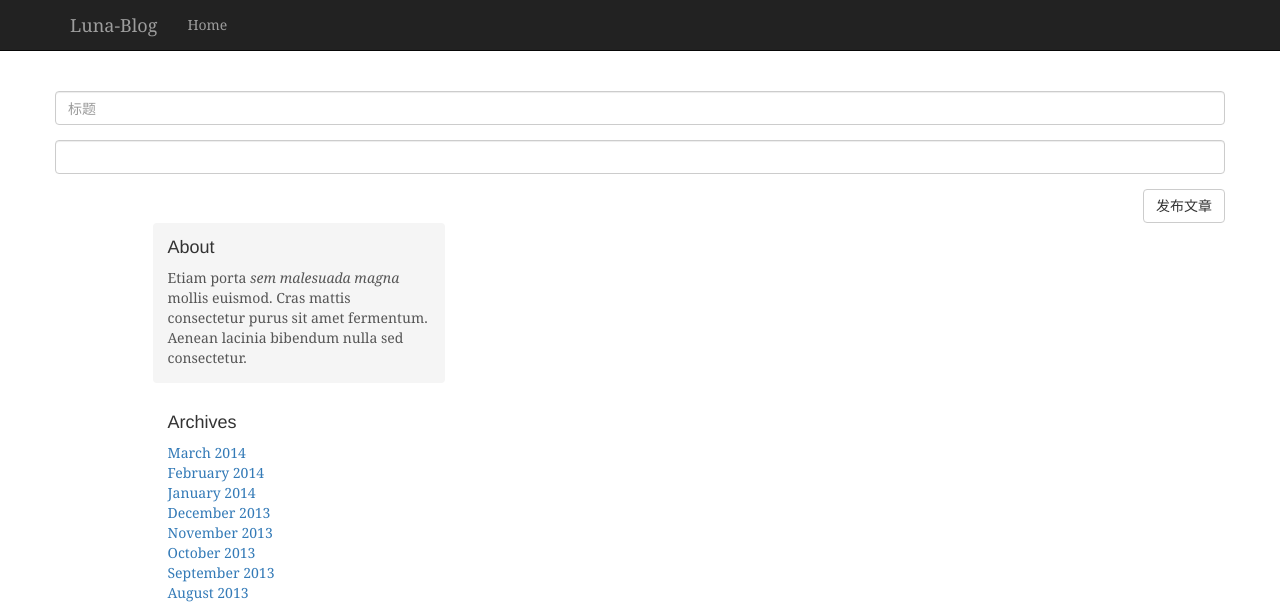
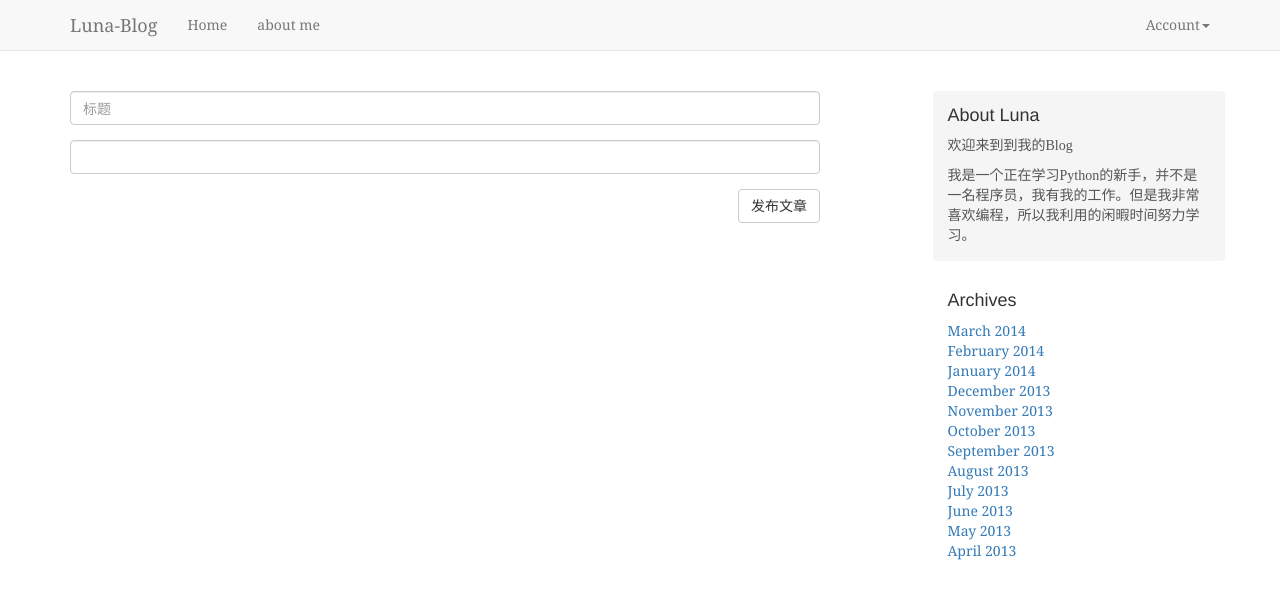
Before and after one commit to luna825/blog, a Flask app: page /admin/post in a window 1280 px wide. Shown: the top 604 px of the page. Run offline with Flask 2, Linux system fonts and the light colour scheme; a user stored in the database is signed in; some libraries are stand-ins or nearby versions.

Commit message:
个人说明和blog的编辑

```diff
--- a/app/admin/views.py
+++ b/app/admin/views.py
@@ -16,6 +16,10 @@ def login():
 			return redirect(request.args.get('next') or url_for('main.index'))
 		flash('用户名或密码错误')
 	return render_template('admin/login.html',form = form)
+@admin.route('/logout')
+def logout():
+	logout_user()
+	return redirect(url_for('main.index'))
 
 @admin.route('/post',methods=["GET","POST"])
 @login_required
@@ -28,3 +32,17 @@ def post():
 		db.session.add(post)
 		return redirect(url_for('main.index'))
 	return render_template('admin/post.html',form=form)
+
+@admin.route('/edit-post/<int:id>',methods=["GET","POST"])
+@login_required
+def edit_post(id):
+	post = Post.query.get_or_404(id)
+	form = PostForm()
+	if form.validate_on_submit():
+		post.title = form.title.data
+		post.body = form.body.data
+		db.session.add(post)
+		return redirect(url_for('main.index'))
+	form.title.data = post.title
+	form.body.data = post.body
+	return render_template('admin/post.html',form=form)
--- a/app/static/blog.css
+++ b/app/static/blog.css
@@ -64,6 +64,9 @@ h6, .h6 {
   background-color: #f5f5f5;
   border-radius: 4px;
 }
+.sidebar-module-inset p{
+  font-family:"Microsoft YaHei";
+}
 .sidebar-module-inset p:last-child,
 .sidebar-module-inset ul:last-child,
 .sidebar-module-inset ol:last-child {
@@ -112,6 +115,9 @@ h6, .h6 {
 .blog-post-date{
   float: right;
 }
+.blog-read-all{
+  margin-top: 10px;
+}
 
 /*
  * Footer
--- a/app/templates/admin/login.html
+++ b/app/templates/admin/login.html
@@ -11,3 +11,5 @@
 	</div>
 </div>
 {% endblock%}
+{%block sider_bar%}
+{%endblock%}
--- a/app/templates/admin/post.html
+++ b/app/templates/admin/post.html
@@ -1,6 +1,7 @@
 {% extends "base.html" %}
 
 {% block page_content %}
+<div class="col-sm-8">
 <form method="POST">
 	{{form.hidden_tag()}}
 	<div class="form-group">
@@ -13,6 +14,7 @@
     {{ form.submit(class='btn btn-default')}}
     </div>
 </form>
+</div>
 {% endblock %}
 {% block scripts%}
 {{super()}}
--- a/app/templates/base.html
+++ b/app/templates/base.html
@@ -10,7 +10,7 @@
 {% block title%}Luna-Blog{% endblock %}
 
 {% block navbar %}
-    <nav class="navbar navbar-inverse navbar-static-top">
+    <nav class="navbar navbar-default navbar-static-top">
       <div class="container">
         <div class="navbar-header">
           <button type="button" class="navbar-toggle collapsed" data-toggle="collapse" data-target="#navbar" aria-expanded="false" aria-controls="navbar">
@@ -24,6 +24,20 @@
         <div id="navbar" class="navbar-collapse collapse">
           <ul id="navbar-link" class="nav navbar-nav">
             <li><a href="{{url_for('main.index')}}">Home</a></li>
+            <li><a href="{{url_for('main.post_about',title='about-me')}}">about me</a></li>
+          </ul>
+          <ul class="nav navbar-nav navbar-right">
+          {% if current_user.is_authenticated %}
+          <li class="dropdown">
+           <a href="#" class="dropdown-toggle" data-toggle="dropdown" role="button" aria-haspopup="true" aria-expanded="false">Account<span class="caret"></span></a>
+            <ul class="dropdown-menu">
+              <li><a href="{{url_for('admin.post')}}">写文章</a></li>
+              <li><a href="{{url_for('admin.logout')}}">log out</a></li>
+            </ul>
+          </li>
+          {%else%}
+            <li><a href="{{url_for('admin.login')}}">log in</a></li>
+          {%endif%}
           </ul>
         </div><!--/.nav-collapse -->
       </div>
@@ -41,11 +55,12 @@
  <div class="blog-header">
       <div class="row">
       {%block page_content%} {% endblock %}
-
+      {% block sider_bar %}
         <div class="col-sm-3 col-sm-offset-1 blog-sidebar">
           <div class="sidebar-module sidebar-module-inset">
-            <h4>About</h4>
-            <p>Etiam porta <em>sem malesuada magna</em> mollis euismod. Cras mattis consectetur purus sit amet fermentum. Aenean lacinia bibendum nulla sed consectetur.</p>
+            <h4>About Luna</h4>
+            <p>欢迎来到到我的Blog</p>
+            <p>我是一个正在学习Python的新手，并不是一名程序员，我有我的工作。但是我非常喜欢编程，所以我利用的闲暇时间努力学习。</p>
           </div>
           <div class="sidebar-module">
             <h4>Archives</h4>
@@ -85,6 +100,7 @@
       </p>
     </footer>
 </div>
+{%endblock%}
 {% endblock %}
 
 {% block scripts %}
--- a/app/templates/index.html
+++ b/app/templates/index.html
@@ -9,6 +9,5 @@
       <li><a href="#">Next</a></li>
     </ul>
   </nav>
-
 </div>
 {% endblock %}
```
Also changed, not shown: app/main/views.py (+6 -1 lines), app/templates/_posts.html (+12 -3 lines), app/static/editor.css (deleted), data-dev.sqlite.
